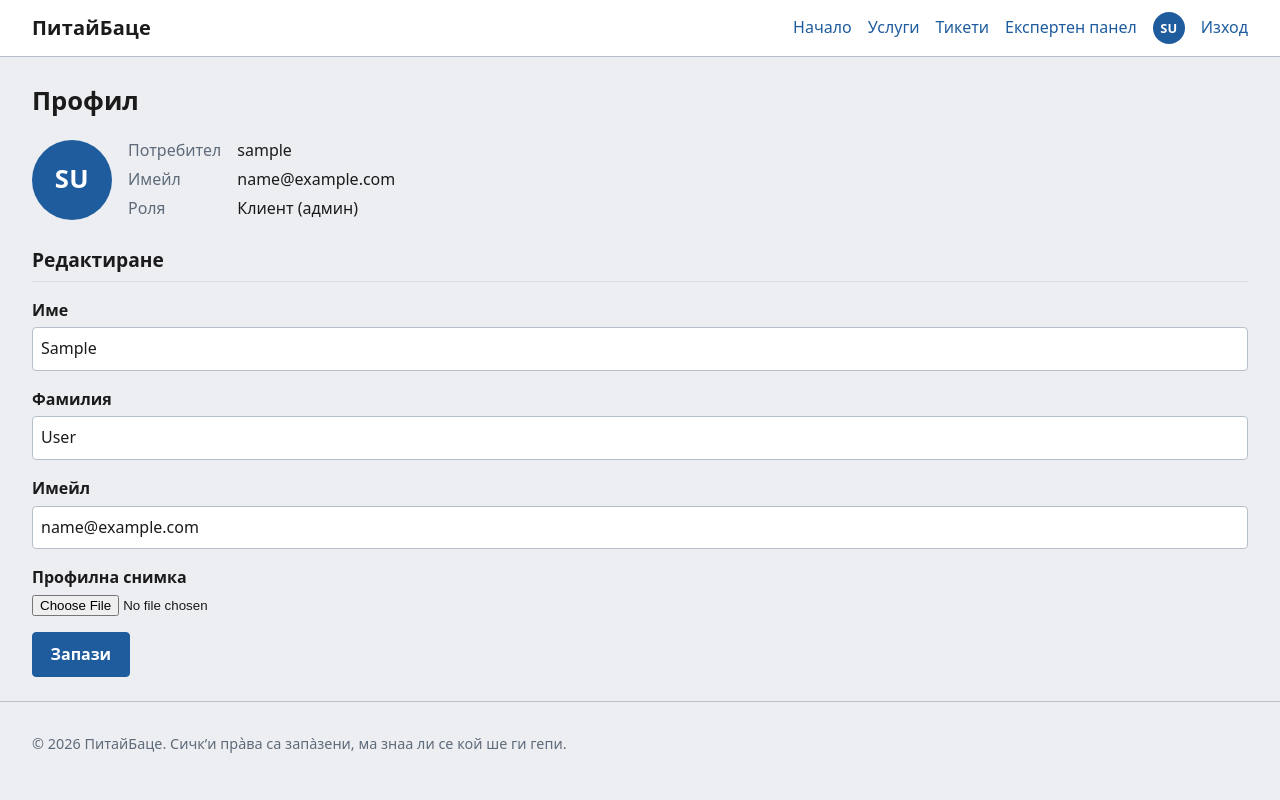
After one commit to Gogo2204/PitayBatse, a Django app: page /accounts/profile/ in a window 1280 px wide. The commit adds this page. Run offline with Django 5.2, Linux system fonts and the light colour scheme; the visitor is signed in with stand-in values (Sample User, id 1).

Commit message:
Add user profile page with avatar and initials fallback

```diff
--- a/accounts/forms/__init__.py
+++ b/accounts/forms/__init__.py
@@ -1,3 +1,4 @@
+from .profile import ProfileForm
 from .registration import RegistrationForm
 
-__all__ = ["RegistrationForm"]
+__all__ = ["ProfileForm", "RegistrationForm"]
--- /dev/null
+++ b/accounts/forms/profile.py
@@ -0,0 +1,23 @@
+from django import forms
+
+from ..models import User
+
+MAX_AVATAR_SIZE = 2 * 1024 * 1024
+
+
+class ProfileForm(forms.ModelForm):
+    class Meta:
+        model = User
+        fields = ["first_name", "last_name", "email", "avatar"]
+        labels = {
+            "first_name": "Име",
+            "last_name": "Фамилия",
+            "email": "Имейл",
+            "avatar": "Профилна снимка",
+        }
+
+    def clean_avatar(self):
+        avatar = self.cleaned_data.get("avatar")
+        if avatar and hasattr(avatar, "size") and avatar.size > MAX_AVATAR_SIZE:
+            raise forms.ValidationError("Снимката е твърде голяма (максимум 2 MB).")
+        return avatar
--- a/accounts/models/user.py
+++ b/accounts/models/user.py
@@ -20,6 +20,7 @@ class User(AbstractUser):
         on_delete=models.SET_NULL,
         related_name="experts",
     )
+    avatar = models.ImageField(upload_to="avatars/", blank=True, null=True)
 
     def clean(self):
         super().clean()
@@ -27,3 +28,10 @@ class User(AbstractUser):
             raise ValidationError(
                 {"department": "Експертът трябва да принадлежи към отдел."}
             )
+
+    @property
+    def initials(self):
+        parts = [part for part in (self.first_name, self.last_name) if part.strip()]
+        if parts:
+            return "".join(part.strip()[0] for part in parts).upper()
+        return self.username[:2].upper()
--- /dev/null
+++ b/accounts/templates/accounts/profile.html
@@ -0,0 +1,43 @@
+{% extends "base.html" %}
+
+{% block title %}Профил — ПитайБаце{% endblock %}
+
+{% block content %}
+<section class="profile">
+    <h1>Профил</h1>
+
+    <div class="profile-summary">
+        {% if user.avatar %}
+            <img class="avatar avatar-lg" src="{{ user.avatar.url }}" alt="Профилна снимка">
+        {% else %}
+            <span class="avatar avatar-lg avatar-initials">{{ user.initials }}</span>
+        {% endif %}
+        <dl class="profile-info">
+            <dt>Потребител</dt><dd>{{ user.username }}</dd>
+            <dt>Имейл</dt><dd>{{ user.email|default:"—" }}</dd>
+            <dt>Роля</dt><dd>{{ user.get_role_display }}{% if user.is_superuser %} (админ){% endif %}</dd>
+        </dl>
+    </div>
+
+    <h2>Редактиране</h2>
+    <form method="post" enctype="multipart/form-data" novalidate>
+        {% csrf_token %}
+
+        {% if form.non_field_errors %}
+            <div class="form-errors">
+                {% for error in form.non_field_errors %}<p>{{ error }}</p>{% endfor %}
+            </div>
+        {% endif %}
+
+        {% for field in form %}
+            <div class="form-row">
+                <label for="{{ field.id_for_label }}">{{ field.label }}</label>
+                {{ field }}
+                {% for error in field.errors %}<p class="field-error">{{ error }}</p>{% endfor %}
+            </div>
+        {% endfor %}
+
+        <button type="submit">Запази</button>
+    </form>
+</section>
+{% endblock %}
--- a/accounts/urls.py
+++ b/accounts/urls.py
@@ -14,4 +14,5 @@ urlpatterns = [
     ),
     path("logout/", auth_views.LogoutView.as_view(), name="logout"),
     path("dashboard/", views.dashboard, name="dashboard"),
+    path("profile/", views.profile, name="profile"),
 ]
--- a/accounts/views/__init__.py
+++ b/accounts/views/__init__.py
@@ -1,4 +1,5 @@
 from .dashboard import dashboard
+from .profile import profile
 from .registration import register
 
-__all__ = ["dashboard", "register"]
+__all__ = ["dashboard", "profile", "register"]
--- /dev/null
+++ b/accounts/views/profile.py
@@ -0,0 +1,16 @@
+from django.contrib.auth.decorators import login_required
+from django.shortcuts import redirect, render
+
+from ..forms import ProfileForm
+
+
+@login_required
+def profile(request):
+    if request.method == "POST":
+        form = ProfileForm(request.POST, request.FILES, instance=request.user)
+        if form.is_valid():
+            form.save()
+            return redirect("accounts:profile")
+    else:
+        form = ProfileForm(instance=request.user)
+    return render(request, "accounts/profile.html", {"form": form})
--- a/requirements.txt
+++ b/requirements.txt
@@ -1,3 +1,4 @@
 Django>=5.2,<6.0
 python-dotenv>=1.0
 cryptography>=42.0
+Pillow>=10.0
--- a/static/css/style.css
+++ b/static/css/style.css
@@ -121,6 +121,64 @@ h2 {
     color: var(--color-accent);
     text-decoration: underline;
     opacity: 1;
+}
+
+/* Avatars */
+.avatar {
+    display: inline-flex;
+    align-items: center;
+    justify-content: center;
+    width: 2rem;
+    height: 2rem;
+    border-radius: 50%;
+    object-fit: cover;
+    vertical-align: middle;
+}
+
+.avatar-initials {
+    background: var(--color-accent);
+    color: #fff;
+    font-size: 0.8rem;
+    font-weight: 700;
+    letter-spacing: 0.02em;
+    text-transform: uppercase;
+}
+
+.avatar-lg {
+    width: 5rem;
+    height: 5rem;
+    font-size: 1.6rem;
+}
+
+.nav-avatar {
+    display: inline-flex;
+}
+
+.nav-avatar:hover {
+    text-decoration: none;
+    opacity: 0.9;
+}
+
+.profile-summary {
+    display: flex;
+    align-items: center;
+    gap: var(--space);
+    margin-bottom: var(--space);
+}
+
+.profile-info {
+    display: grid;
+    grid-template-columns: max-content 1fr;
+    gap: 0.2rem 1rem;
+    margin: 0;
+}
+
+.profile-info dt {
+    color: var(--color-muted);
+}
+
+.profile-info dd {
+    margin: 0;
 }
 
 /* Status badges */
--- a/templates/base.html
+++ b/templates/base.html
@@ -24,6 +24,15 @@
                         <li><a href="{% url 'staff:tickets' %}">Експертен панел</a></li>
                     {% endif %}
                     <li>
+                        <a class="nav-avatar" href="{% url 'accounts:profile' %}" title="Профил">
+                            {% if user.avatar %}
+                                <img class="avatar" src="{{ user.avatar.url }}" alt="Профил">
+                            {% else %}
+                                <span class="avatar avatar-initials">{{ user.initials }}</span>
+                            {% endif %}
+                        </a>
+                    </li>
+                    <li>
                         <form class="logout-form" action="{% url 'accounts:logout' %}" method="post">
                             {% csrf_token %}
                             <button type="submit">Изход</button>
```
Also changed, not shown: accounts/tests/test_profile.py (added, +87 -0 lines), accounts/migrations/0002_user_avatar.py (added).
